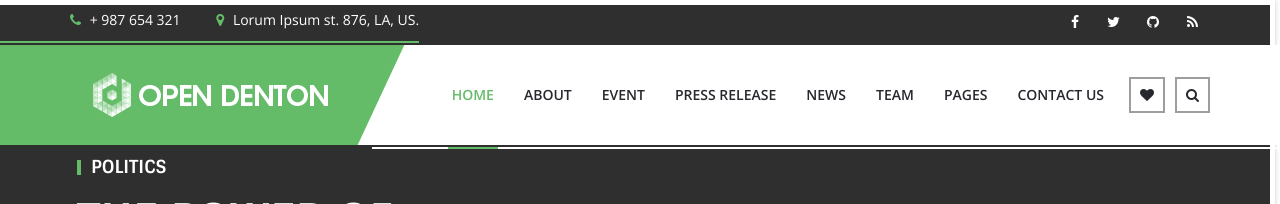
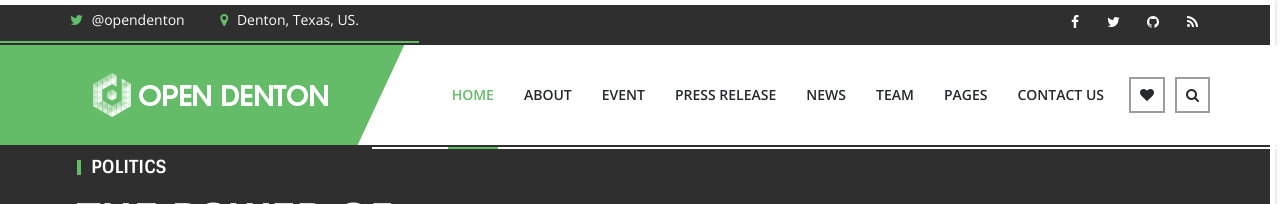
Before and after one commit to opendenton/opendenton.github.io, a Jekyll site: the page built from index.html, in a window 1280 px wide and 900 px high. Shown: the top 204 px of the window. Built offline with Jekyll 4.4.1, drawn with Linux system fonts in a browser that asks for light colours.

Commit message:
updated location - cleaned tabbing

```diff
--- a/_includes/header.html
+++ b/_includes/header.html
@@ -6,31 +6,37 @@
     <div class="container">
       <div class="cnt_info">
         <ul>
-                        <li><i class="fa fa-phone"></i> + 987 654 321</li>
-                        <li><i class="fa fa-map-marker"></i> Lorum Ipsum st. 876, LA, US.</li>
+          <li><i class="fa fa-twitter"></i> @opendenton</li>
+          <li><i class="fa fa-map-marker"></i> Denton, Texas, US.</li>
         </ul>
       </div>
 
       <div class="scl_icon">
         <ul>
           {% if site.facebook_username %}
-                      <li><a href="https://facebook.com/{{ site.facebook_username }}" target="_blank">
+          <li>
+            <a href="https://facebook.com/{{ site.facebook_username }}" target="_blank">
               <span class="fa fa-facebook"></span>
-                      </a></li>
+            </a>
+          </li>
+          {% endif %} {% if site.twitter_username %}
+          <li>
+            <a href="https://twitter.com/{{ site.twitter_username }}">
+              <span class="fa fa-twitter"></span>
+            </a>
+          </li>
+          {% endif %} {% if site.github_username %}
+          <li>
+            <a href="https://github.com/{{ site.github_username }}" target="_blank">
+              <span class="fa fa-github"></span>
+            </a>
+          </li>
           {% endif %}
-                      {% if site.twitter_username %}
-                      <li><a href="https://twitter.com/{{ site.twitter_username }}">
-                        <span class="fa fa-twitter"></span>
-                      </a></li>
-                      {% endif %}
-                      {% if site.github_username %}
-                      <li><a href="https://github.com/{{ site.github_username }}" target="_blank">
-                        <span class="fa fa-github"></span>
-                      </a></li>
-                      {% endif %}
-                      <li><a href="{{ "/feed.xml" | prepend: site.baseurl }}">
+          <li>
+            <a href="{{ " /feed.xml " | prepend: site.baseurl }}">
               <span class="fa fa-rss"></span>
-                      </a></li>
+            </a>
+          </li>
         </ul>
       </div>
     </div>
@@ -42,7 +48,9 @@
     <div class="container">
       <!--Logo Wrap Start-->
       <div class="logo">
-                    <a href="index.html"><img src="{{ "/assets/images/logo.png" | prepend: site.baseurl }}" data-at2x="{{ "/assets/images/logo@2x.png" | prepend: site.baseurl }}" alt="Logo Image Here"></a>
+        <a href="index.html">
+          <img src="{{ " /assets/images/logo.png " | prepend: site.baseurl }}" data-at2x="{{ " /assets/images/logo@2x.png " | prepend: site.baseurl }}" alt="Open Denton">
+        </a>
       </div>
       <!--Logo Wrap Start-->
 
@@ -136,8 +144,8 @@
           <a class="search-fld" href="#"><i class="fa fa-search"></i></a>
           <div class="search-wrapper-area">
             <form class="search-area">
-								<input type="text" placeholder="search here"/>
-								<input type="submit" value="Go"/>
+              <input type="text" placeholder="search here" />
+              <input type="submit" value="Go" />
             </form>
           </div>
         </div>
```
Lines whose indentation alone changed are shown as unchanged.
